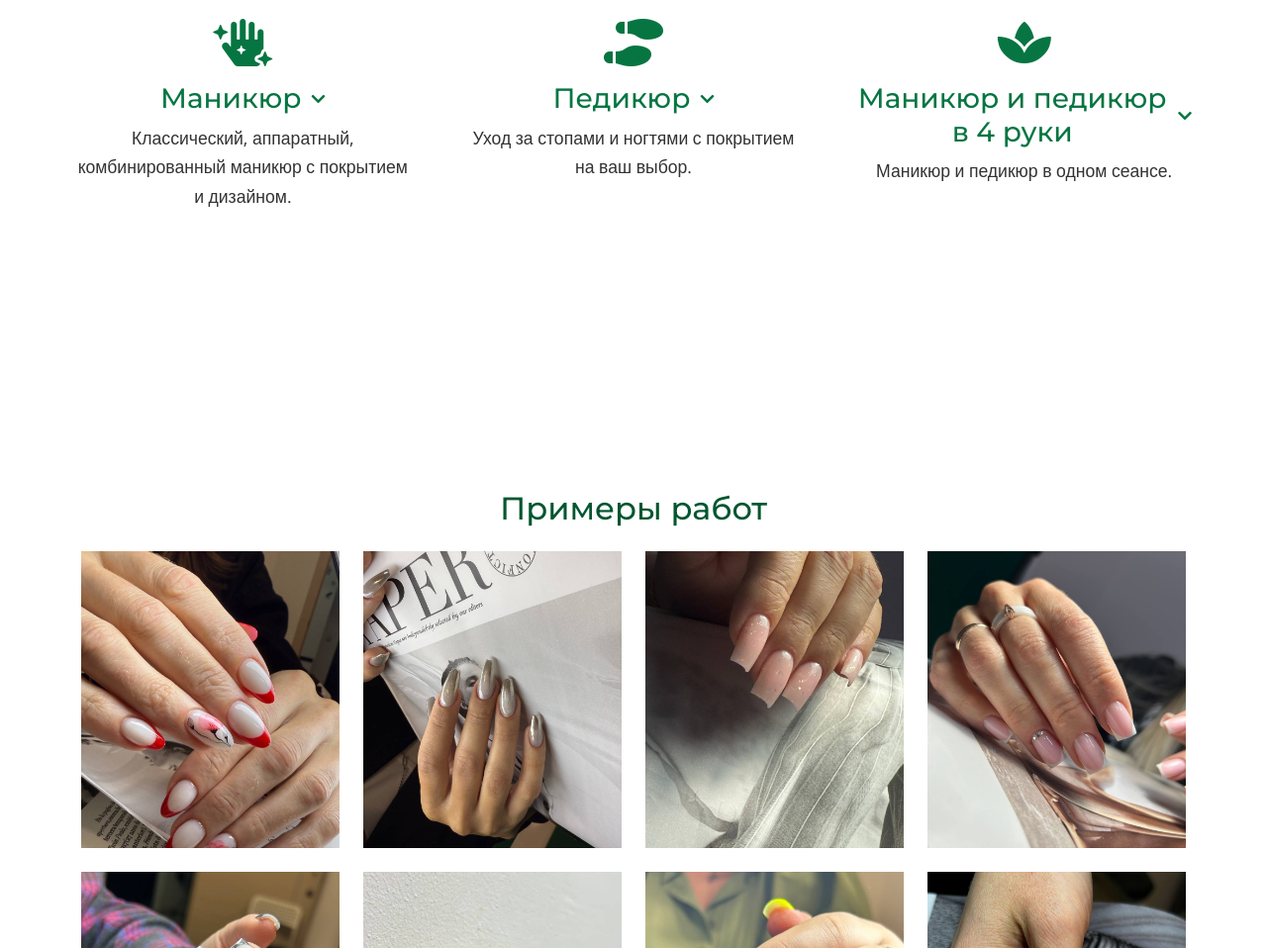
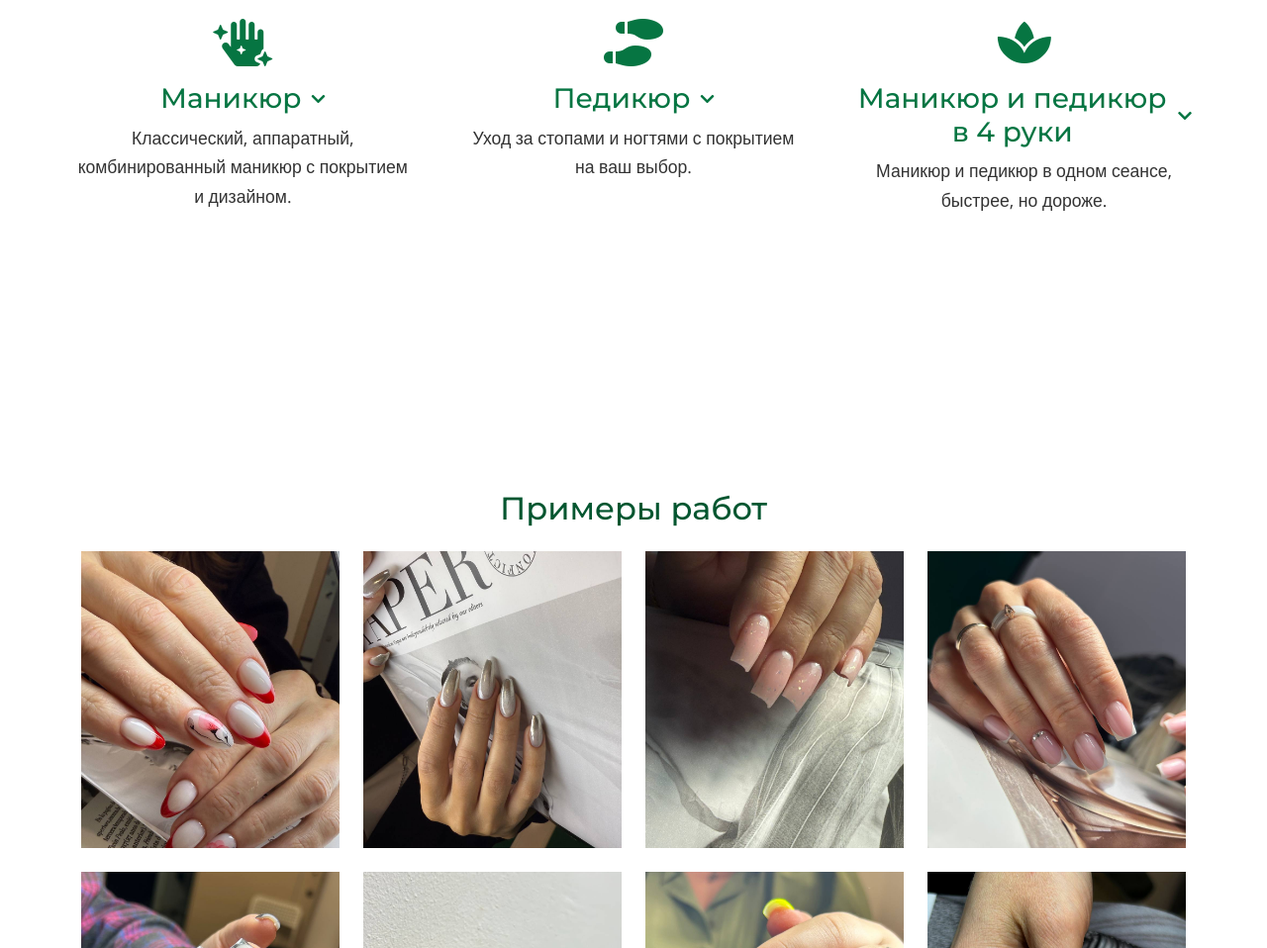
Before and after one commit to EgorRodi0/masternogti_landing, a plain HTML site: page index.html in a window 1280 px wide. Shown: the part 985-1943 px from the top of the page at 99% size. Drawn offline with nearby package versions, Linux system fonts and the light colour scheme; some packages are replaced by stand-ins of ours; a script that the page names is missing.

Commit message:
Update index.html

```diff
--- a/index.html
+++ b/index.html
@@ -128,7 +128,7 @@
                                         Маникюр и педикюр в 4 руки <i class="fas fa-chevron-down price-toggle-icon"></i>
                                     </a>
                                 </h3>
-                                <p class="card-text">Маникюр и педикюр в одном сеансе.</p>
+                                <p class="card-text">Маникюр и педикюр в одном сеансе, быстрее, но дороже.</p>
                                 <div class="collapse" id="combo-price">
                                     <div class="price-list">
                                         <h5>Прайс-лист</h5>
```
